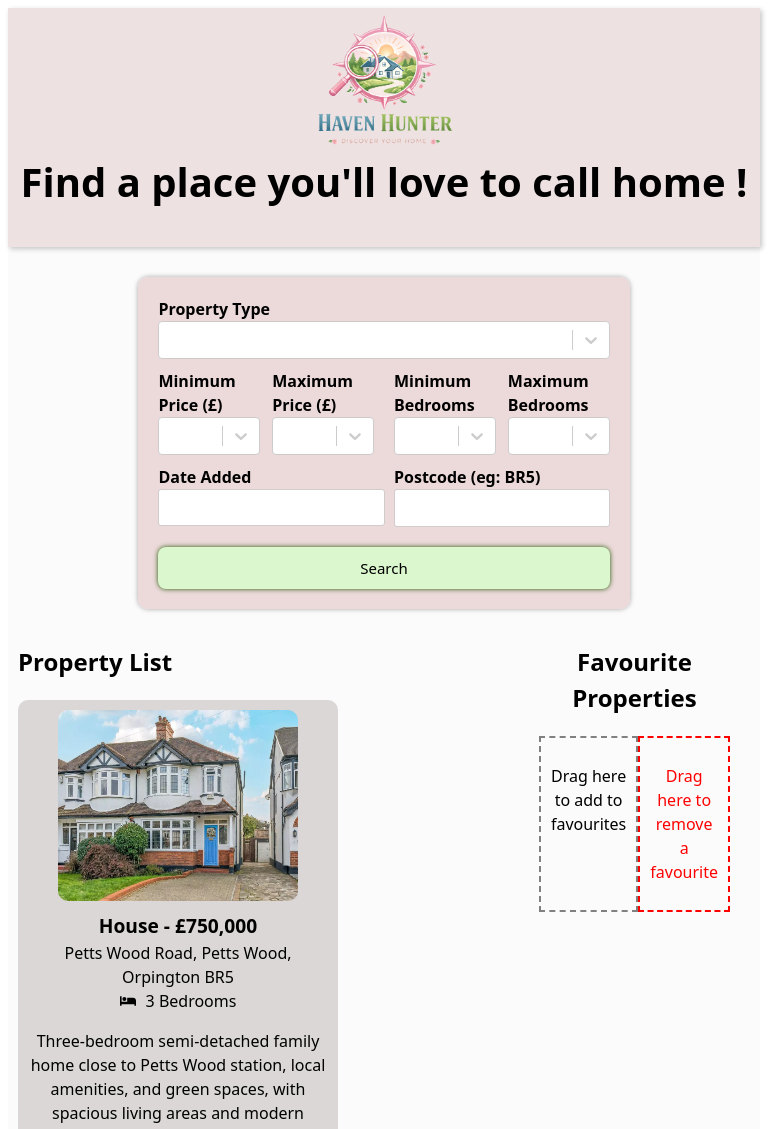
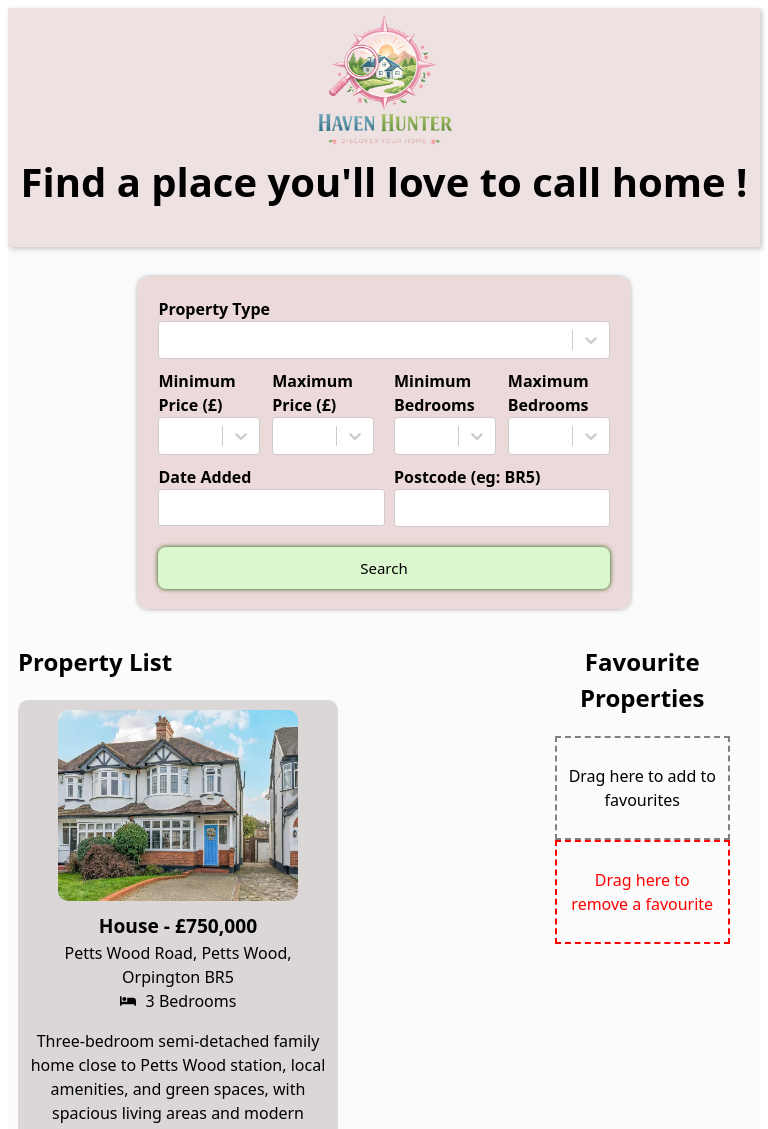
Before and after one commit to shashini13/React-CW, a React (Vite) app: page / in a window 768 px wide. Shown: the top 1129 px of the page. Built offline with nearby package versions, Linux system fonts and the light colour scheme.

Commit message:
Added new media query to fix responsiveness of favourites section

```diff
--- a/src/App.css
+++ b/src/App.css
@@ -472,3 +472,9 @@ button:hover {
     min-width: 100px;
   }
 }
+
+@media (min-width: 700px)  and (max-width: 911px) {
+  .add-remove-section {
+    flex-direction: column;
+  }
+}
```
